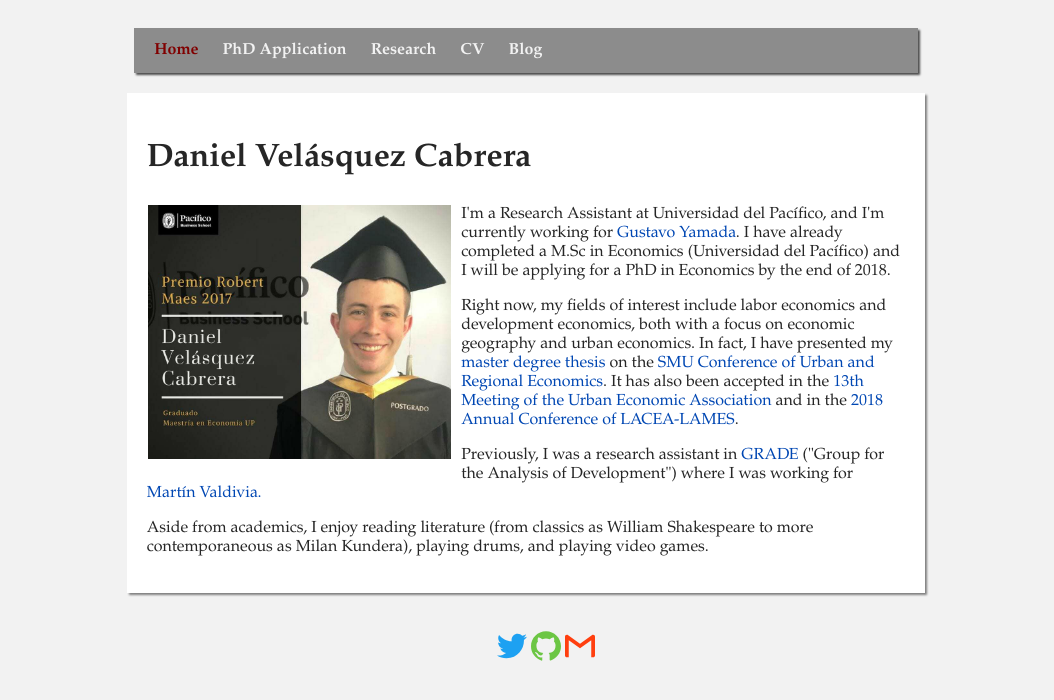
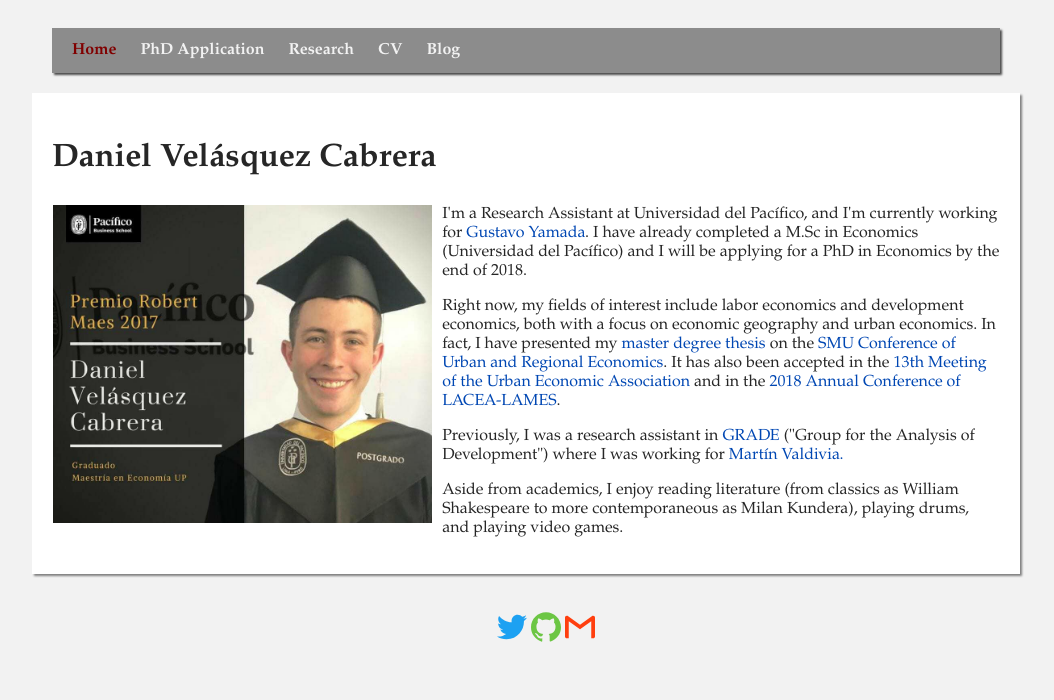
Before and after one commit to dvelasquezc/dvelasquezc.github.io, a Jekyll site: the page built from index.md, in a window 1280 px wide. Shown: the top 700 px of the page, without its empty margins (114-1168 px from the left). Built offline with Jekyll 4.4.1, drawn with Linux system fonts in a browser that asks for light colours.

Commit message:
Test margin

```diff
--- a/assets/css/main.css
+++ b/assets/css/main.css
@@ -12,7 +12,7 @@
 
 .webhead {
 	margin: auto;
-	width: 62%;
+	width: 75%;
 	padding: 20px;
 }
 
@@ -106,7 +106,7 @@
 
 .webcontent {
 	margin: auto;
-	width: 60%;
+	width: 75%;
 	padding: 20px;
 	background-color: #ffffff;
 	border-color: #d9d9d9;
```
